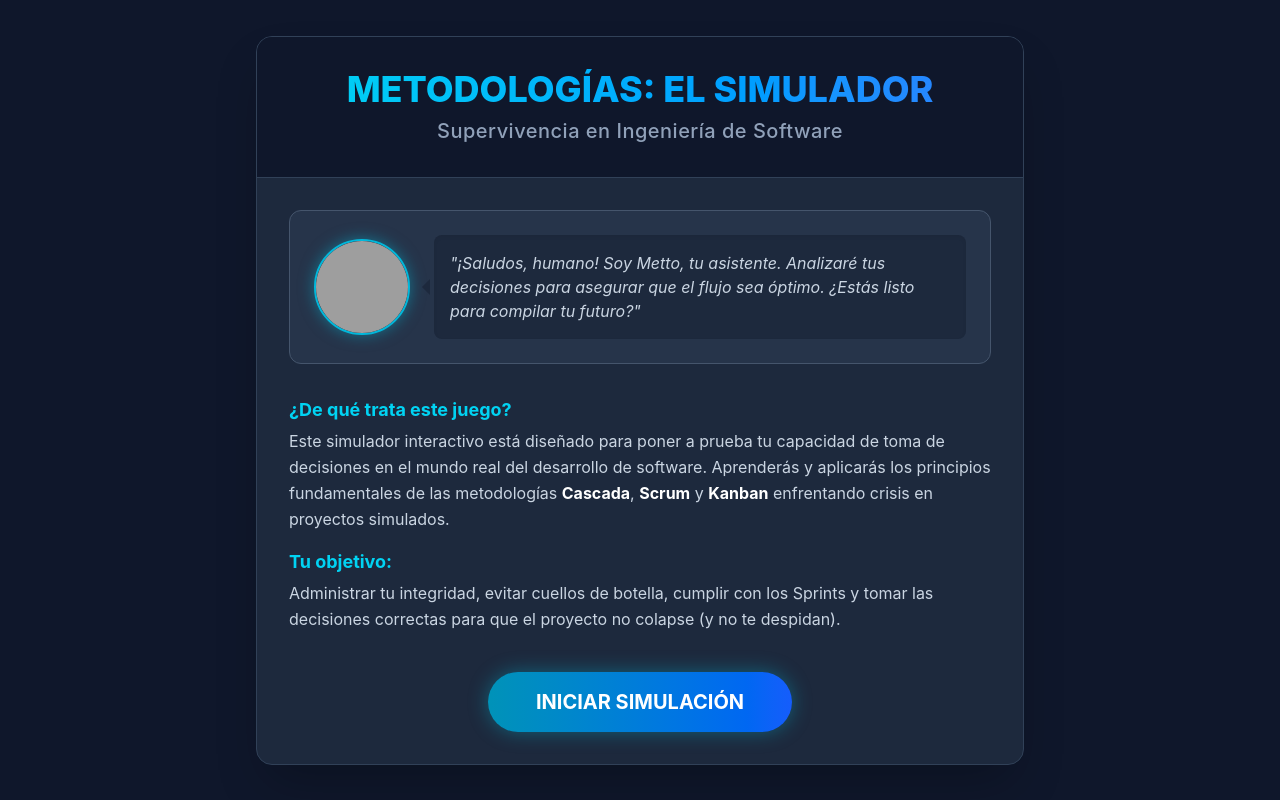
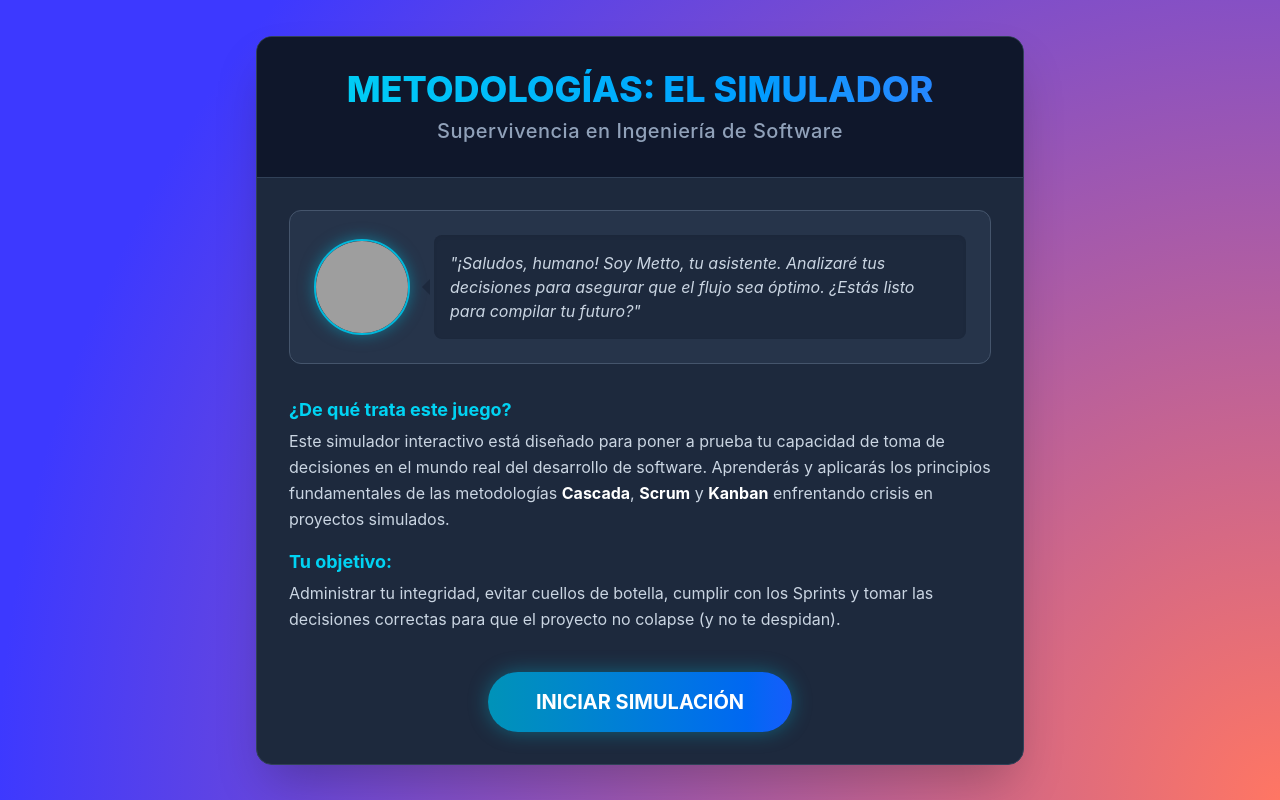
Before and after one commit to Oscar18900/JuegoSerioIngSoftware, a React (Vite) app: page / in a window 1280 px wide. Built offline with nearby package versions, Linux system fonts and the light colour scheme; grey boxes are pictures that could not be loaded.

Commit message:
Se cambio el color del fondo por uno mas cotorron

```diff
--- a/src/index.css
+++ b/src/index.css
@@ -1,5 +1,17 @@
 @import "tailwindcss";
 
 body {
-  @apply bg-slate-900 text-slate-200 antialiased min-h-screen flex items-center justify-center p-4;
+  /* Mantenemos las utilidades de Tailwind para centrar la tarjeta */
+  @apply text-slate-200 antialiased min-h-screen flex items-center justify-center p-4;
+
+  /* --- MAGIA DEL FONDO ANIMADO --- */
+  /* 1. Creamos un degradado radial con colores de temática "consola/código" */
+  background: radial-gradient(circle, #ff7663 0%, #3d39ff 85%);
+
+  /* 2. Hacemos el fondo mucho más grande que la pantalla para poder moverlo */
+  background-size: 200% 200%;
+
+
 }
+
+/* 4. Aquí definimos cómo se mueve el fondo de un lado a otro creando el efecto de que cambia */
```
